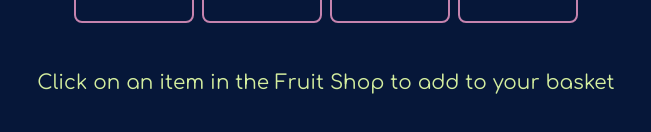
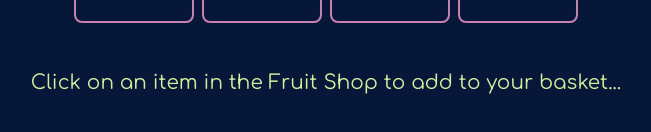
Before and after one commit to Mike-Veilleux/Shopping-Cart-Exercise, a React (Vite) app in the folder client/: page / in a window 1280 px wide. Shown: the part 246-378 px from the top of the page, without its empty margins (314-965 px from the left). Built offline with nearby package versions, Linux system fonts and the light colour scheme.

Commit message:
Refactored

```diff
--- a/client/src/components/CartMessage.jsx
+++ b/client/src/components/CartMessage.jsx
@@ -4,7 +4,7 @@ const CartMessage = (props) => {
   let message = "";
 
   if (props.cartItems.length === 0) {
-    message = "Click on an item in the Fruit Shop to add to your basket";
+    message = "Click on an item in the Fruit Shop to add to your basket...";
   } else {
     let totalAmount = 0;
     props.cartItems.forEach((item) => {
```
